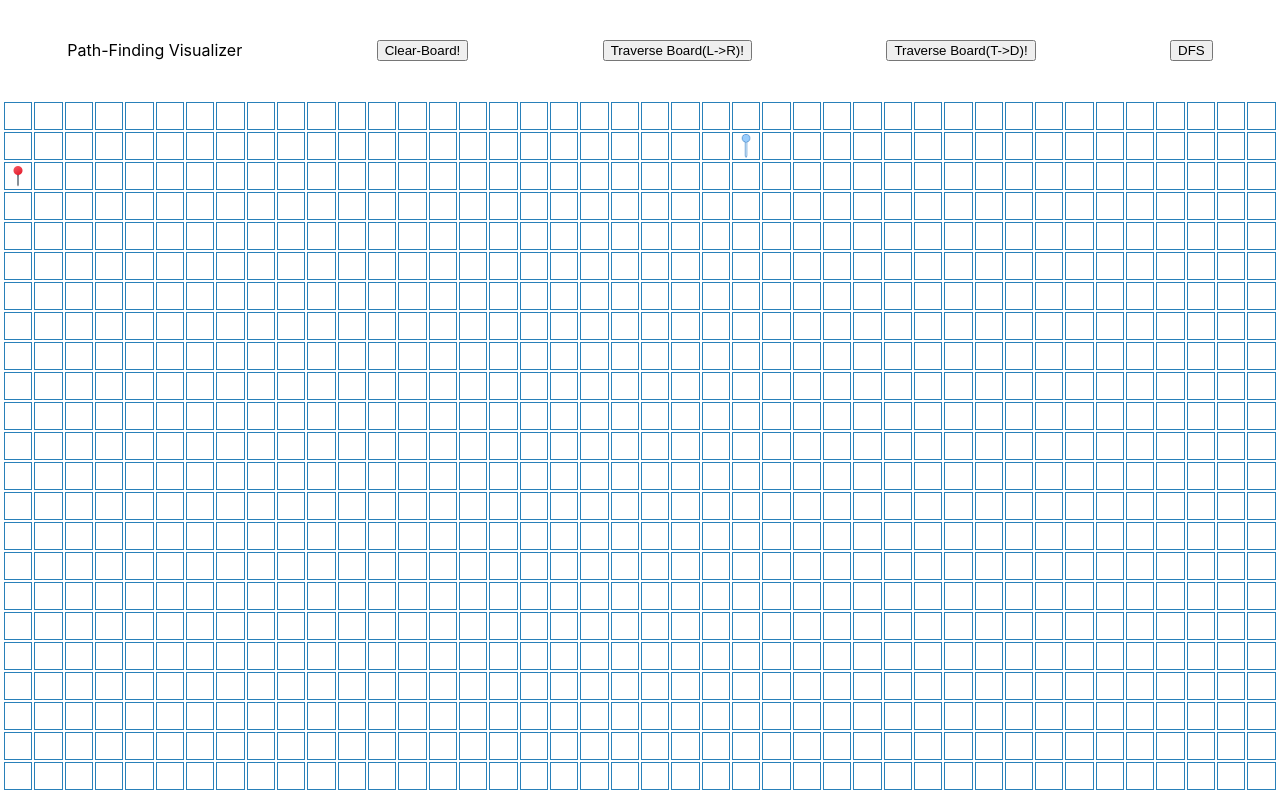
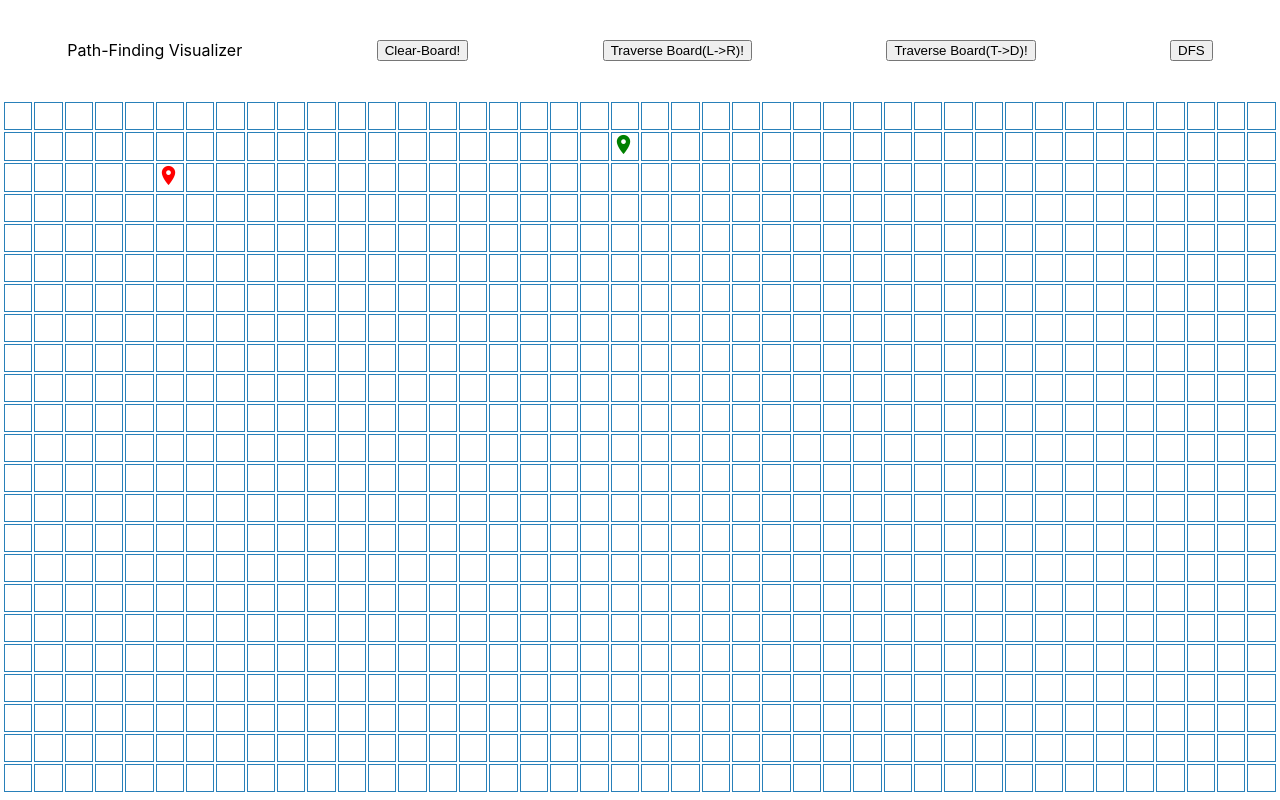
Before and after one commit to Akhil-Reddy-Challa/Path-Finding-Visualizer, a React (Create React App) app: page / in a window 1280 px wide. Built offline with nearby package versions, Linux system fonts and the light colour scheme.

Commit message:
updated Flag icons

```diff
--- a/src/board/Board.jsx
+++ b/src/board/Board.jsx
@@ -103,7 +103,8 @@ class Board extends Component {
   }
   createNewStartFlag = (className, position) => {
     const div = document.createElement("div");
-    div.className = className;
+    div.className = "material-icons " + className;
+    div.innerHTML = "place"; //This will give us location_marker Icon
     div.setAttribute("draggable", "true"); //So it can be dragged along
     div.id = className; //This should be done, it will assist us during deleting Flag
     document.getElementById(position).appendChild(div);
@@ -111,7 +112,8 @@ class Board extends Component {
   };
   createNewFinishFlag = (className, position) => {
     const div = document.createElement("div");
-    div.className = className;
+    div.className = "material-icons " + className;
+    div.innerHTML = "place"; //This will give us location_marker Icon
     div.id = className;
     div.setAttribute("draggable", "true"); //So it can be dragged along
     document.getElementById(position).appendChild(div);
@@ -209,13 +211,9 @@ class Board extends Component {
   }
 }
 export default Board;
-let startFlag = [2, 0];
-let finishFlag = [1, 24];
+let startFlag = [2, 5];
+let finishFlag = [1, 20];
 const grid_array = createBoard();
 const rows_count = grid_array.length; //Number of rows
 const columns_count = grid_array[0].length; //Number of columns
 let startFlagDragged = true;
-
-// https://www.w3schools.com/icons/icons_reference.asp
-// https://www.w3schools.com/html/html5_draganddrop.asp
-//https://medium.com/unlearninglabs/reactjs-implement-drag-and-drop-feature-without-using-external-libraries-ad8994429f1a
--- a/src/board/cssFiles/css_for_board.css
+++ b/src/board/cssFiles/css_for_board.css
@@ -1,4 +1,5 @@
 @import url("https://fonts.googleapis.com/icon?family=Material+Icons");
+
 .container {
   margin-left: 2px;
   margin-right: 2px;
@@ -51,12 +52,8 @@ td {
 }
 
 .startFlag {
-  background-image: url("startFlag.png");
-  height: 24px;
-  background-origin: padding-box;
-  background-position: center;
-  background-repeat: no-repeat;
-  background-size: contain;
+  font-size: 23px;
+  color: red;
   animation-name: specialNodes;
   animation-duration: 2s;
   animation-timing-function: ease-out;
@@ -72,7 +69,7 @@ td {
   }
 
   50% {
-    transform: scale(1.3);
+    transform: scale(4);
     /* background-color: darkslategrey; */
   }
   100% {
@@ -81,12 +78,8 @@ td {
   }
 }
 .finishFlag {
-  height: 24px;
-  background-image: url("finishFlag.png");
-  background-origin: padding-box;
-  background-position: center;
-  background-repeat: no-repeat;
-  background-size: contain;
+  font-size: 23px;
+  color: green;
   animation-name: specialNodes;
   animation-duration: 2s;
   animation-timing-function: ease-out;
--- a/src/for_testing_css_html/index.html
+++ b/src/for_testing_css_html/index.html
@@ -25,7 +25,9 @@
   <body>
     <table>
       <tr>
-        <td ondrop="drop(event)" ondragover="allowDrop(event)"></td>
+        <td ondrop="drop(event)" ondragover="allowDrop(event)">
+          <div class="material-icons">place</div>
+        </td>
         <td ondrop="drop(event)" ondragover="allowDrop(event)"></td>
         <td ondrop="drop(event)" ondragover="allowDrop(event)"></td>
       </tr>
```
